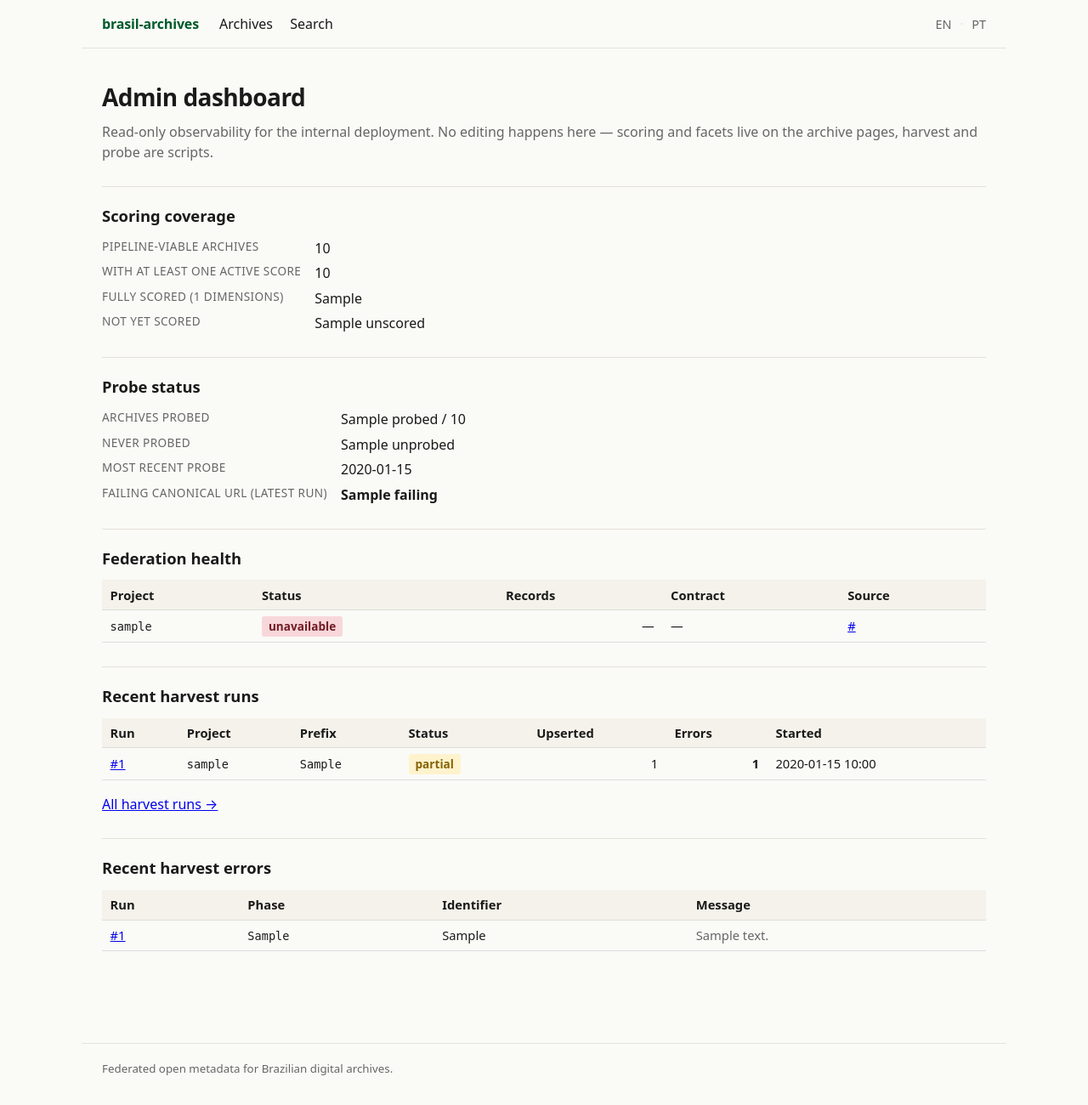
After one commit to stevewil/brasil-archives, a Flask app: template app/templates/admin/index.html in a window 1280 px wide. The commit adds this page. Shown: the whole page at 85% size. Run offline with Flask 3, Linux system fonts and the light colour scheme; tables that the repository leaves empty hold one stand-in row (values such as "Sample post"); the template is opened without the code that fills it: values that come from a table or form of the project are taken from there, most other values are stand-ins (such as "Sample title", 1, 10 or a date in 2020).

Commit message:
feat(admin): read-only /admin/ observability dashboard
One page behind the existing BRASIL_ARCHIVES_ADMIN gate (404s when the
flag is unset). No forms, no write paths — deliberately not a CRUD panel
(the prod DB is reseeded, config lives in git-tracked YAML, and shared
hosting has no auth; see handoff §4).

Panels, all from queries that already exist elsewhere:
- Scoring coverage — viable / any-score / fully-scored / unscored over
  the pipeline-viable archive set.
- Probe status — probed count, most-recent stamp, latest-run canonical
  URL failures.
- Federation health — fed.preview() per UpgradeProject.
- Recent harvest runs (last 10) + recent harvest errors (last 10).

app/blueprints/admin/, app/templates/admin/index.html, admin-only nav
link in base.html, .admin-panel CSS. New msgids extracted, pt translated,
catalogs compiled. tests/test_admin_dashboard.py (6 tests).

317 passed, 4 skipped.

Co-Authored-By: Claude Sonnet 5 <noreply@anthropic.com>

```diff
--- a/app/__init__.py
+++ b/app/__init__.py
@@ -82,10 +82,12 @@ def create_app(config_name: str | None = None) -> Flask:
     from .blueprints.main import bp as main_bp
     from .blueprints.archives import bp as archives_bp
     from .blueprints.harvest import bp as harvest_bp
+    from .blueprints.admin import bp as admin_bp
     from .oai import bp as oai_bp
     app.register_blueprint(main_bp)
     app.register_blueprint(archives_bp)
     app.register_blueprint(harvest_bp)
+    app.register_blueprint(admin_bp)
     app.register_blueprint(oai_bp)
 
     # The OAI-PMH provider is a public, read-only, machine surface that
--- a/app/static/style.css
+++ b/app/static/style.css
@@ -463,6 +463,10 @@ button[type="submit"]:hover { filter: brightness(1.1); }
 .status--failed    { background: #f8d7da; color: #721c24; }
 .status--running   { background: #d1ecf1; color: #0c5460; }
 
+.admin-panel { margin: 1.75rem 0; padding-top: 1.25rem; border-top: 1px solid #e4e0d5; }
+.admin-panel h2 { margin: 0 0 0.75rem; font-size: 1.15rem; }
+.admin-panel .data-table { margin-top: 0.5rem; }
+
 .kv { display: grid; grid-template-columns: max-content 1fr; column-gap: 1rem; row-gap: 0.35rem; margin: 1rem 0; }
 .kv dt { font-weight: 600; color: var(--muted, #555); }
 .kv dd { margin: 0; }
--- /dev/null
+++ b/app/templates/admin/index.html
@@ -0,0 +1,140 @@
+{% extends "base.html" %}
+{% block title %}{{ _("Admin dashboard") }}{% endblock %}
+
+{% block content %}
+<section class="page-header">
+  <h1>{{ _("Admin dashboard") }}</h1>
+  <p class="page-header__lede">
+    {{ _("Read-only observability for the internal deployment. No editing happens here — scoring and facets live on the archive pages, harvest and probe are scripts.") }}
+  </p>
+</section>
+
+<section class="admin-panel">
+  <h2>{{ _("Scoring coverage") }}</h2>
+  <dl class="summary-grid">
+    <dt>{{ _("Pipeline-viable archives") }}</dt>
+    <dd>{{ coverage.viable_total }}</dd>
+    <dt>{{ _("With at least one active score") }}</dt>
+    <dd>{{ coverage.any_score }}</dd>
+    <dt>{{ _("Fully scored (%(n)s dimensions)", n=coverage.dimension_count) }}</dt>
+    <dd>{{ coverage.fully_scored }}</dd>
+    <dt>{{ _("Not yet scored") }}</dt>
+    <dd>{{ coverage.unscored }}</dd>
+  </dl>
+</section>
+
+<section class="admin-panel">
+  <h2>{{ _("Probe status") }}</h2>
+  <dl class="summary-grid">
+    <dt>{{ _("Archives probed") }}</dt>
+    <dd>{{ probe.probed }} / {{ probe.archive_total }}</dd>
+    <dt>{{ _("Never probed") }}</dt>
+    <dd>{{ probe.unprobed }}</dd>
+    <dt>{{ _("Most recent probe") }}</dt>
+    <dd>{{ probe.most_recent.strftime('%Y-%m-%d %H:%M') if probe.most_recent else _("never") }}</dd>
+    <dt>{{ _("Failing canonical URL (latest run)") }}</dt>
+    <dd>{% if probe.failing %}<strong>{{ probe.failing }}</strong>{% else %}0{% endif %}</dd>
+  </dl>
+</section>
+
+<section class="admin-panel">
+  <h2>{{ _("Federation health") }}</h2>
+  {% if federation %}
+  <table class="data-table">
+    <thead>
+      <tr>
+        <th>{{ _("Project") }}</th>
+        <th>{{ _("Status") }}</th>
+        <th class="num">{{ _("Records") }}</th>
+        <th>{{ _("Contract") }}</th>
+        <th>{{ _("Source") }}</th>
+      </tr>
+    </thead>
+    <tbody>
+      {% for f in federation %}
+      <tr>
+        <td><code>{{ f.project.slug }}</code></td>
+        <td>
+          {% if f.preview.available %}
+            <span class="status status--ok">{{ _("live") }}</span>
+            {% if f.preview.stale %}<span class="federation-note federation-note--stale">{{ _("(stale)") }}</span>
+            {% elif f.preview.from_cache %}<span class="federation-note">{{ _("(cached)") }}</span>{% endif %}
+          {% else %}
+            <span class="status status--failed" title="{{ f.preview.reason }}">{{ _("unavailable") }}</span>
+          {% endif %}
+        </td>
+        <td class="num">{{ f.preview.record_count if f.preview.available and f.preview.record_count is not none else '—' }}</td>
+        <td>{% if f.preview.available and f.preview.contract_version %}<code>{{ f.preview.contract_version }}</code>{% else %}—{% endif %}</td>
+        <td>{% if f.project.primary_url %}<a href="{{ f.project.primary_url }}" rel="noreferrer noopener" target="_blank">{{ f.project.primary_url }}</a>{% else %}—{% endif %}</td>
+      </tr>
+      {% endfor %}
+    </tbody>
+  </table>
+  {% else %}
+  <p>{{ _("No upgrade projects registered.") }}</p>
+  {% endif %}
+</section>
+
+<section class="admin-panel">
+  <h2>{{ _("Recent harvest runs") }}</h2>
+  {% if harvest_runs %}
+  <table class="data-table">
+    <thead>
+      <tr>
+        <th>{{ _("Run") }}</th>
+        <th>{{ _("Project") }}</th>
+        <th>{{ _("Prefix") }}</th>
+        <th>{{ _("Status") }}</th>
+        <th class="num">{{ _("Upserted") }}</th>
+        <th class="num">{{ _("Errors") }}</th>
+        <th>{{ _("Started") }}</th>
+      </tr>
+    </thead>
+    <tbody>
+      {% for run in harvest_runs %}
+      <tr>
+        <td><a href="{{ url_for('harvest.run_detail', run_id=run.id) }}">#{{ run.id }}</a></td>
+        <td>{% if run.upgrade_project %}<code>{{ run.upgrade_project.slug }}</code>{% else %}—{% endif %}</td>
+        <td><code>{{ run.metadata_prefix }}</code></td>
+        <td><span class="status status--{{ run.status }}">{{ run.status }}</span></td>
+        <td class="num">{{ run.records_upserted }}</td>
+        <td class="num">{% if run.error_count %}<strong>{{ run.error_count }}</strong>{% else %}0{% endif %}</td>
+        <td>{{ run.started_at.strftime('%Y-%m-%d %H:%M') if run.started_at else '—' }}</td>
+      </tr>
+      {% endfor %}
+    </tbody>
+  </table>
+  <p><a href="{{ url_for('harvest.index') }}">{{ _("All harvest runs") }} →</a></p>
+  {% else %}
+  <p>{{ _("No harvest runs recorded yet.") }}</p>
+  {% endif %}
+</section>
+
+<section class="admin-panel">
+  <h2>{{ _("Recent harvest errors") }}</h2>
+  {% if harvest_errors %}
+  <table class="data-table">
+    <thead>
+      <tr>
+        <th>{{ _("Run") }}</th>
+        <th>{{ _("Phase") }}</th>
+        <th>{{ _("Identifier") }}</th>
+        <th>{{ _("Message") }}</th>
+      </tr>
+    </thead>
+    <tbody>
+      {% for err in harvest_errors %}
+      <tr>
+        <td><a href="{{ url_for('harvest.run_detail', run_id=err.harvest_run_id) }}">#{{ err.harvest_run_id }}</a></td>
+        <td><code>{{ err.phase }}</code></td>
+        <td>{{ err.oai_identifier or '—' }}</td>
+        <td class="text-small">{{ err.message | truncate(160) }}</td>
+      </tr>
+      {% endfor %}
+    </tbody>
+  </table>
+  {% else %}
+  <p>{{ _("No harvest errors logged.") }}</p>
+  {% endif %}
+</section>
+{% endblock %}
--- a/app/templates/base.html
+++ b/app/templates/base.html
@@ -23,6 +23,7 @@
       <a href="{{ url_for('main.search') }}">{{ _("Search") }}</a>
       {% if admin_ui_enabled() %}
         <a href="{{ url_for('harvest.index') }}">{{ _("Harvest") }}</a>
+        <a href="{{ url_for('admin.index') }}">{{ _("Admin") }}</a>
       {% endif %}
     </nav>
     <nav class="lang-switch">
```
Also changed, not shown: TODO.md (+8 -6 lines), app/blueprints/admin/__init__.py (added, +17 -0 lines), app/blueprints/admin/routes.py (added, +157 -0 lines), docs/handoff/2026-08-29-search-licensing-admin.md (+20 -3 lines), tests/test_admin_dashboard.py (added, +110 -0 lines), app/translations/en/LC_MESSAGES/messages.po, app/translations/pt/LC_MESSAGES/messages.po.
